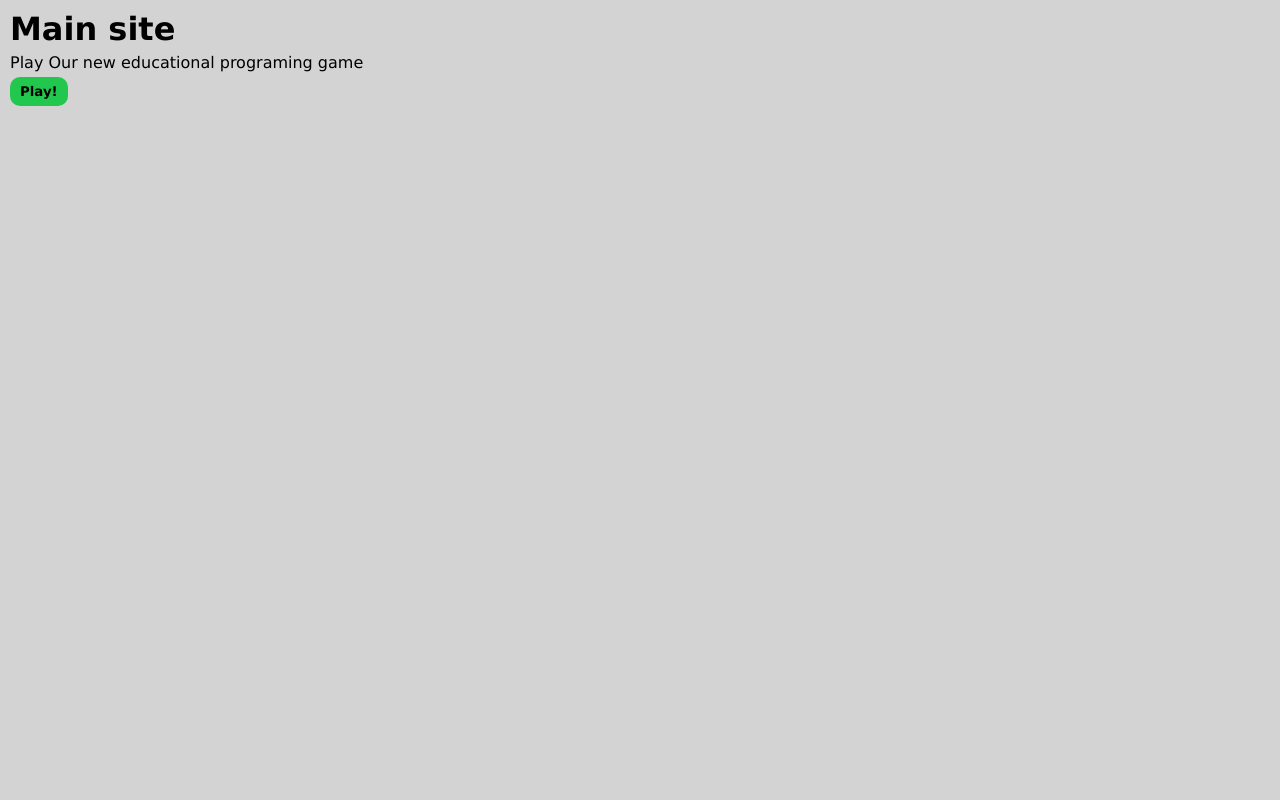
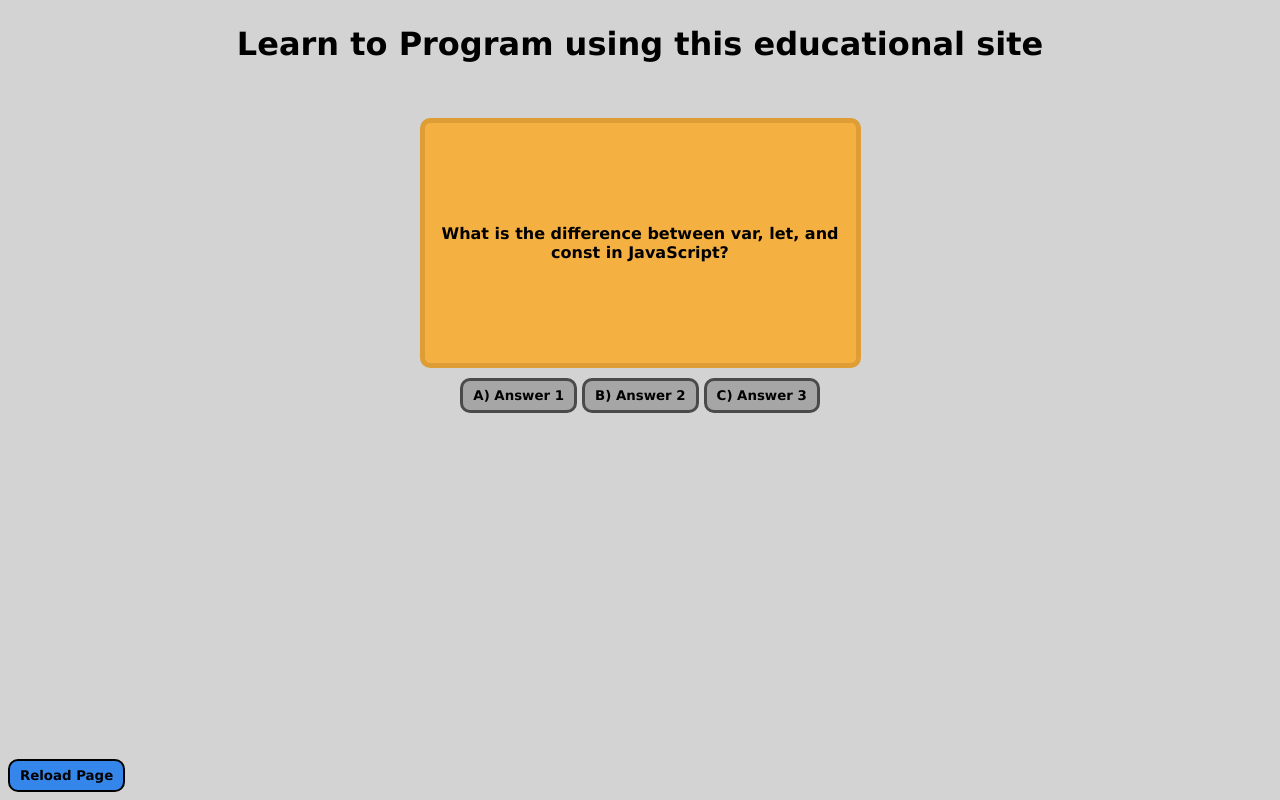
Before and after one commit to Marc-Ganic/Progammerings-Eksamen, a Flask app: page / in a window 1280 px wide. Run offline with Flask 3, Linux system fonts and the light colour scheme.

Commit message:
Bacis Pre-MVP

```diff
--- a/Main.py
+++ b/Main.py
@@ -1,22 +1,39 @@
 from flask import Flask, render_template, request
 from waitress import serve
+import random
+
+Answer1 = None
+Answer2 = None
+Answer3 = None
 
 app = Flask(__name__)
 print("Starting...")
 
+
+#Placeholder questions made by blackbox AI
+question = [
+        "What is the syntax for defining a function in Python?",
+        "How do you declare a variable in JavaScript?",
+        "What is the difference between var, let, and const in JavaScript?",
+        "What is the purpose of the __init__ method in Python classes?",
+        "What is the difference between a list and a tuple in Python?"
+]
+
+#TODO difficulty algorithm, Score Board, 3 health points, how to gain scorepoints and lose health.
+
 @app.route('/')
-@app.route('/index')
-def index():
-  name = request.args.get('name')
-  if name == "Play!": # name should be the same as name of Gamebtn in index.html
-    return render_template("template.html")
-  else:
-    return render_template("index.html")
+def template():
+    selected_question = random.choice(question) #picks random questioen
+    return render_template("template.html", question=selected_question) #displays random picked question on website
 
-
-@app.route('/template')
-def template():
-  return render_template("template.html")
+@app.route('/update_variable', methods=['POST'])
+def update_variable():
+    global Answer1, Answer2, Answer3
+    Answer1 = request.form['Answer1']
+    Answer2 = request.form['Answer2']
+    Answer3 = request.form['Answer3']
+    new_selected_question = random.choice(question) #a new picks random questioen
+    return render_template("template.html", question=new_selected_question) #displays picked question on website
 
 if __name__ == "__main__":
-  serve(app, host="0.0.0.0", port=8888)
+  serve(app, host="0.0.0.0", port=8001)
--- a/static/styles/style.css
+++ b/static/styles/style.css
@@ -3,14 +3,11 @@
     padding: 0px;
     box-sizing: border-box;
     font-family: Verdana, Sans-serif;
+    text-align: center;
 }
 body {
   background-color: lightgray;
   padding: 10px;
-}
-
-.header {
-
 }
 
 p  {
@@ -18,11 +15,48 @@ p  {
  margin-bottom: 5px;
 }
 
-#GameBtn    {
+button {
     background: #22c74e;
     font-weight: bold;
     padding: 7px 10px 7px 10px;
     border-style: none;
     border-radius: 10px;
+}
 
+.question {
+    font-size: 16px;
+    font-weight: bold;
+    margin-bottom: 10px;
+    padding: 7px 0px 7px 0px;
 }
+
+.Answer_button {
+    background: #a6a6a6;
+    font-weight: bold;
+    padding: 7px 10px 7px 10px;
+    border-color: #4a4a4a;
+    border-style: solid;
+    border-width: 3px;
+    border-radius: 10px;
+}
+
+#Reload {
+    position: absolute;
+    bottom: 8px;
+    left: 8px;
+    border-style: solid;
+    background: #3486eb;
+}
+
+#Title  {
+    padding: 15px 0px 55px 0px;
+}
+
+#card {
+    background: #f5b042;
+    border-style: solid;
+    border-color: #de9e35;
+    border-width: 5px;
+    height: 250px;
+    width: 35%;
+}
--- a/templates/index.html
+++ b/templates/index.html
@@ -10,7 +10,7 @@
 <body>
     <h1 class="header">Main site</h1>
     <form>
-        <p id="Game-text">Play Our new educational programing game</p>
+        <p id="Game-text">Play our new educational programing game</p>
         <input id="GameBtn" type="submit" name="name" value="Play!"/> <!-- Value should always be the same as the if statement in main.py under def index(); -->
     </form>
 </body>
--- a/templates/template.html
+++ b/templates/template.html
@@ -5,12 +5,20 @@
     <meta name="viewport" content="width=device-width, user-scalable=no, initial-scale=1.0, maximum-scale=1.0, minimum-scale=1.0">
     <meta http-equiv="X-UA-Compatible" content="ie=edge">
     <title>Programering Eksamen (Spillet)</title>
-        <link href="{{ url_for('static', filename='styles/style.css')}}" rel="stylesheet"/>
+    <link href="{{ url_for('static', filename='styles/style.css')}}" rel="stylesheet"/>
 </head>
 <body>
-    <h1 class="header">Game</h1>
-    <form>
-        <p>Placeholder for game</p>
+    <h1 id="Title">Learn to Program using this educational site</h1>
+    <button class="question" id="card">{{ question }}</button>
+
+    <form action="/update_variable" method="post">
+        <input type="hidden" name="Answer1" value="Answer 1">
+        <input type="hidden" name="Answer2" value="Answer 2">
+        <input type="hidden" name="Answer3" value="Answer 3">
+        <input class="Answer_button" name="Answer1" type="submit" Value="A) Answer 1">
+        <input class="Answer_button" name="Answer2" type="submit" Value="B) Answer 2">
+        <input class="Answer_button" name="Answer3" type="submit" Value="C) Answer 3">
     </form>
+    <button id="Reload" type="button" name="Button" onclick="window.location.reload()">Reload Page</button>
 </body>
 </html>
```
